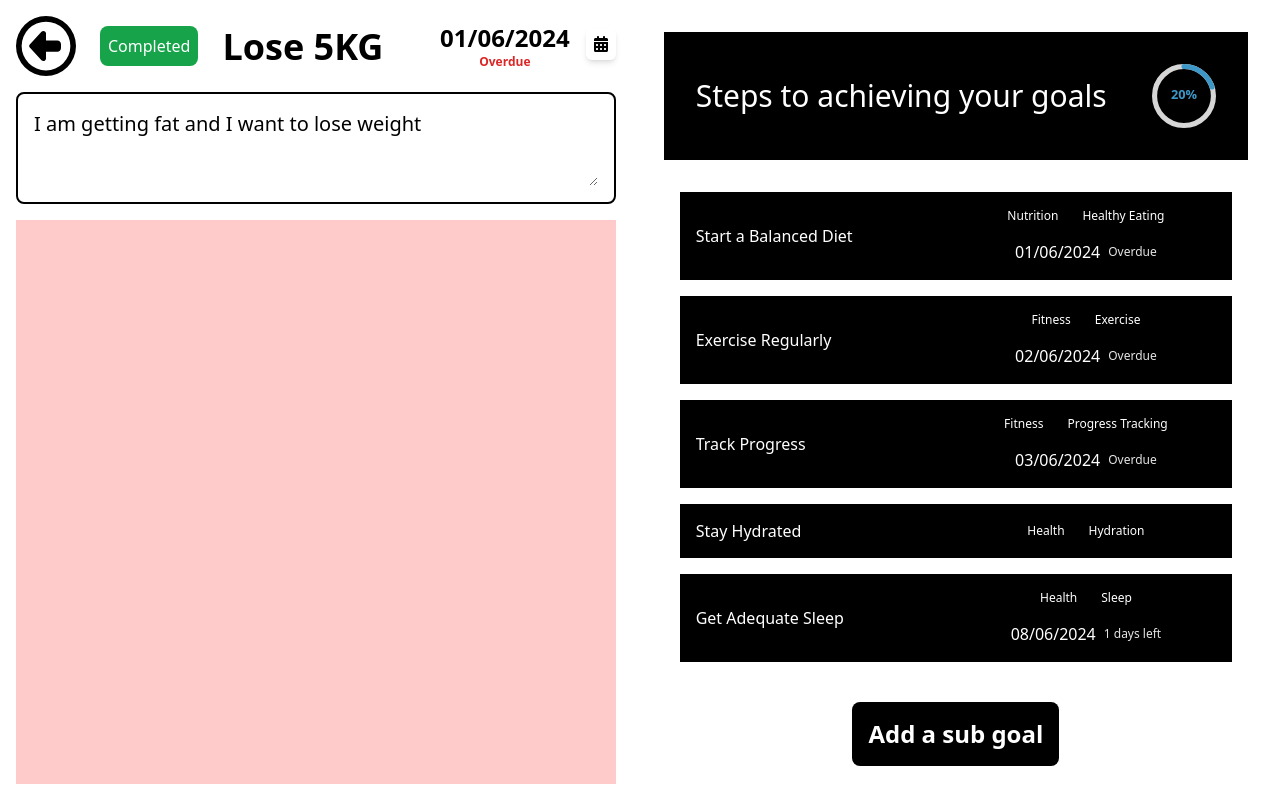
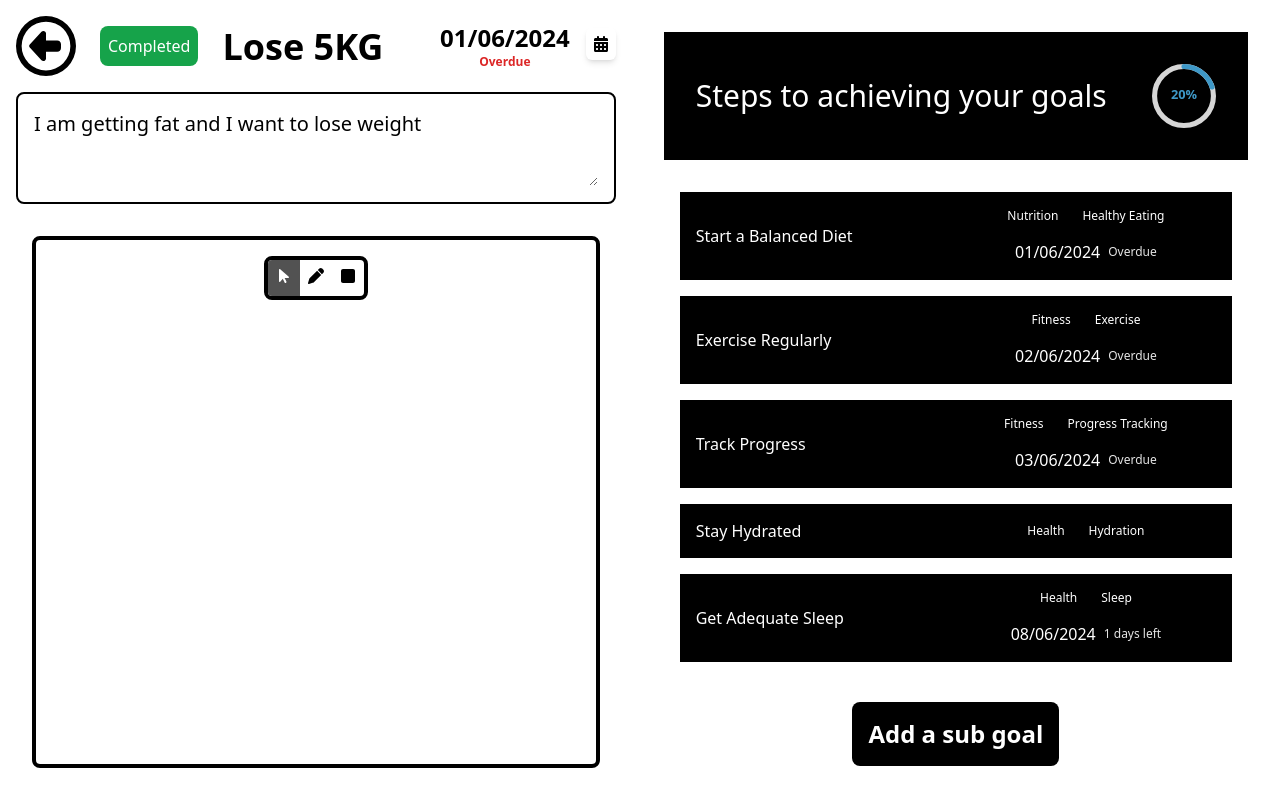
Before and after one commit to TKPending/Kuvitus, a Next.js app: page /goal/1 in a window 1280 px wide. Built offline with nearby package versions, Linux system fonts and the light colour scheme.

Commit message:
Began implementing drawing feature

```diff
--- a/package.json
+++ b/package.json
@@ -20,7 +20,8 @@
     "react-circular-progressbar": "^2.1.0",
     "react-datepicker": "^6.9.0",
     "react-dom": "^18",
-    "react-redux": "^9.1.2"
+    "react-redux": "^9.1.2",
+    "roughjs": "^4.6.6"
   },
   "devDependencies": {
     "@types/node": "^20",
--- /dev/null
+++ b/src/app/drawing/DrawingProvider.tsx
@@ -0,0 +1,77 @@
+import rough from "roughjs";
+import React, { useLayoutEffect, useState } from "react";
+import { getCanvasDimension } from "./util/getCanvasDimension";
+import { createElement } from "./util/createElement";
+import CanvasToolBarComponent from "./component/CanvasToolBarComponent";
+
+const DrawingProvider = () => {
+  const [elements, setElements] = useState<any[]>([]);
+  const [isDrawing, setIsDrawing] = useState<boolean>(false);
+  const [elementType, setElementType] = useState<string>("pointer");
+
+  useLayoutEffect(() => {
+    const canvas = document.getElementById("canvas") as HTMLCanvasElement;
+    const context = canvas.getContext("2d") as CanvasRenderingContext2D;
+    const roughCanvas = rough.canvas(canvas);
+
+    context.clearRect(0, 0, canvas.width, canvas.height);
+
+    elements.forEach(({ roughElement }) => roughCanvas.draw(roughElement));
+  }, [elements]);
+
+  const handleMouseDown = (e: React.MouseEvent) => {
+    if (elementType === "pointer") {
+        return;
+    };
+    setIsDrawing(true);
+
+    const { canvasX, canvasY } = getCanvasDimension(e);
+
+    const element = createElement(
+      canvasX,
+      canvasY,
+      canvasX,
+      canvasY,
+      elementType
+    );
+    setElements((prevState) => [...prevState, element]);
+  };
+
+  const handleMouseMove = (e: React.MouseEvent) => {
+    if (!isDrawing) return;
+
+    const { canvasX, canvasY } = getCanvasDimension(e);
+
+    const currentDrawingIndex: number = elements.length - 1;
+    const { x1, y1 } = elements[currentDrawingIndex];
+    const updatedElement = createElement(x1, y1, canvasX, canvasY, elementType);
+
+    const copyElements = [...elements];
+    copyElements[currentDrawingIndex] = updatedElement;
+    setElements(copyElements);
+  };
+
+  const handleMouseUp = () => {
+    setIsDrawing(false);
+  };
+
+  const handleElementChange = (element: string) => {
+    setElementType(element);
+  };
+
+  return (
+    <div className="flex flex-col items-center justify-center relative h-full w-full border-4 rounded-lg border-black">
+        <CanvasToolBarComponent elementType={elementType} onClick={handleElementChange} />
+
+        <canvas
+          id="canvas"
+          onMouseDown={handleMouseDown}
+          onMouseMove={handleMouseMove}
+          onMouseUp={handleMouseUp}
+          className="w-full h-full"
+        ></canvas>
+    </div>
+  );
+};
+
+export default DrawingProvider;
--- /dev/null
+++ b/src/app/drawing/component/CanvasToolBarComponent.tsx
@@ -0,0 +1,41 @@
+import { FontAwesomeIcon } from "@fortawesome/react-fontawesome";
+import {
+  faPen,
+  faSquare,
+  faArrowPointer,
+} from "@fortawesome/free-solid-svg-icons";
+import { DrawingElementsType } from "@/app/types/DrawingElementType";
+
+type Props = {
+  elementType: string;
+  onClick: (element: string) => void;
+};
+
+const CanvasToolBarComponent = ({ elementType, onClick }: Props) => {
+  const elementOptions: DrawingElementsType[] = [
+    { type: "pointer", icon: faArrowPointer },
+    { type: "line", icon: faPen },
+    { type: "rectangle", icon: faSquare },
+  ];
+
+  return (
+    <div className="absolute border-black top-4 border-4 rounded-lg bg-white flex items-center justify-center overflow-hidden">
+      {elementOptions.map((element: DrawingElementsType, index: number) => (
+        <div
+          key={index}
+          className={`${
+            element.type === elementType && "bg-neutral-600 text-white"
+          }  hover:bg-black hover:text-white transition duration-200 cursor-pointer`}
+        >
+          <FontAwesomeIcon
+            icon={element.icon}
+            onClick={() => onClick(element.type)}
+            className="h-4 w-4 p-2"
+          />
+        </div>
+      ))}
+    </div>
+  );
+};
+
+export default CanvasToolBarComponent;
--- /dev/null
+++ b/src/app/drawing/util/createElement.ts
@@ -0,0 +1,23 @@
+import rough from "roughjs";
+import { RoughGenerator } from "roughjs/bin/generator";
+
+const generator: RoughGenerator = rough.generator();
+
+export const createElement = (
+  x1: number,
+  y1: number,
+  x2: number,
+  y2: number,
+  elementType: string
+) => {
+  if (elementType === "pointer") {
+    return;
+  }
+
+  const roughElement =
+    elementType === "line"
+      ? generator.line(x1, y1, x2, y2)
+      : generator.rectangle(x1, y1, x2 - x1, y2 - y1);
+
+  return { x1, y1, x2, y2, roughElement };
+};
--- /dev/null
+++ b/src/app/drawing/util/getCanvasDimension.ts
@@ -0,0 +1,12 @@
+export const getCanvasDimension = (e: React.MouseEvent): { canvasX: number; canvasY: number } => {
+  const canvas = document.getElementById("canvas") as HTMLCanvasElement;
+  const rect = canvas.getBoundingClientRect();
+
+  const scaleX = canvas.width / rect.width;
+  const scaleY = canvas.height / rect.height;
+
+  const canvasX = (e.clientX - rect.left) * scaleX;
+  const canvasY = (e.clientY - rect.top) * scaleY;
+
+  return { canvasX, canvasY };
+};
--- a/src/app/layouts/DrawLayout.tsx
+++ b/src/app/layouts/DrawLayout.tsx
@@ -1,7 +1,11 @@
+import DrawingProvider from "@/app/drawing/DrawingProvider";
+
 const DrawLayout = () => {
-    return (
-        <div className="bg-red-200 h-3/4"></div>
-    )
-}
+  return (
+    <div className="h-3/4 p-4 flex items-center justify-center">
+      <DrawingProvider />
+    </div>
+  );
+};
 
 export default DrawLayout;
--- a/src/app/layouts/StepsLayout.tsx
+++ b/src/app/layouts/StepsLayout.tsx
@@ -11,7 +11,6 @@ import AddSubGoalButtonComponent from "../components/AddSubGoalButtonComponent";
 const StepsLayout = () => {
   const dispatch = useDispatch();
   const steps: SubType[] = useSelector((state: RootState) => state.goal.goalSteps);
-//   const steps: SubType[] = [];
 
   useEffect(() => {
     const handle = () => {
--- /dev/null
+++ b/src/app/types/DrawingElementType.ts
@@ -0,0 +1,4 @@
+export interface DrawingElementsType {
+    type: string,
+    icon: any,
+};
```
Also changed, not shown: 1 other file (tests, documents, lock files or other folders).
